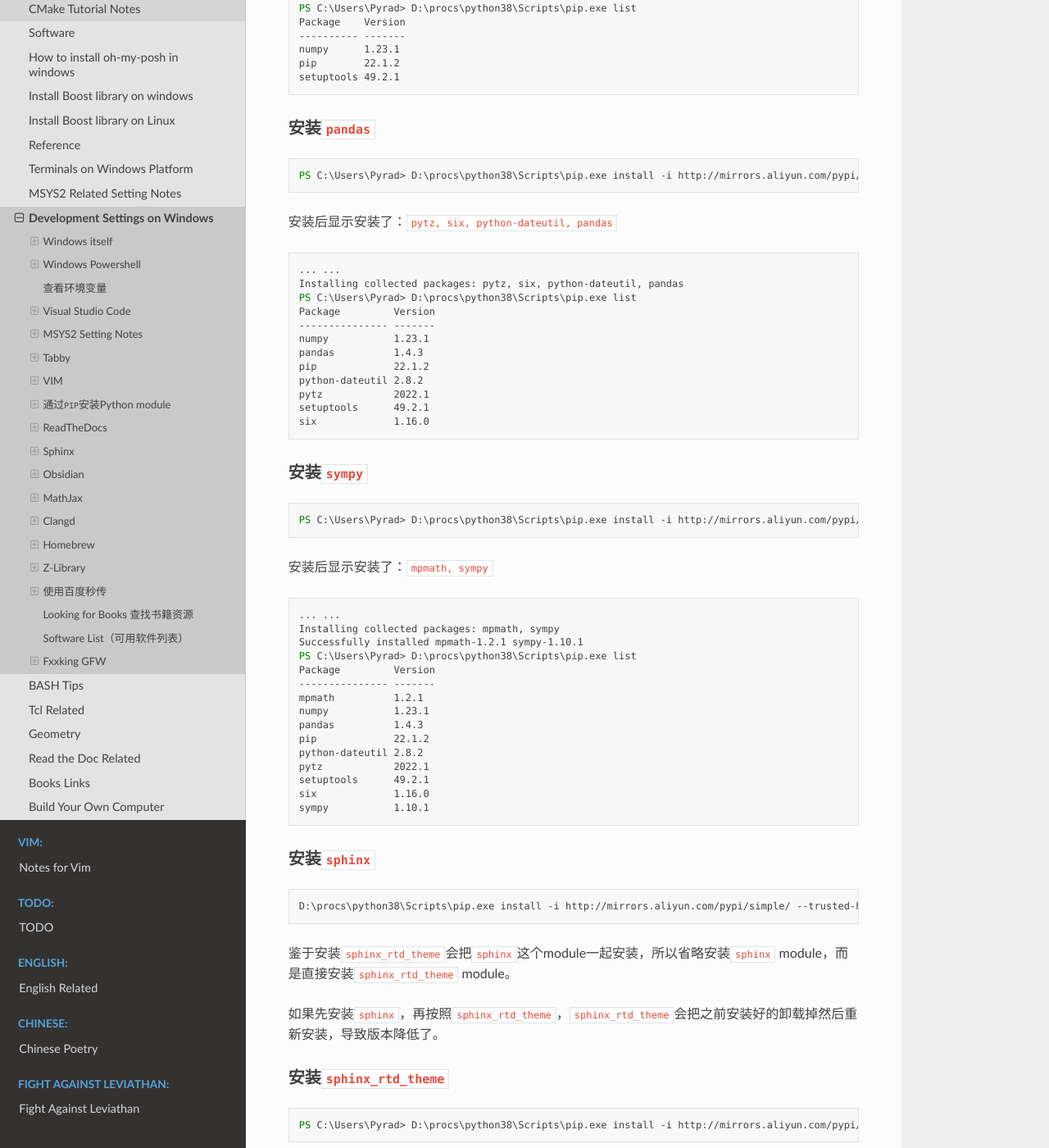
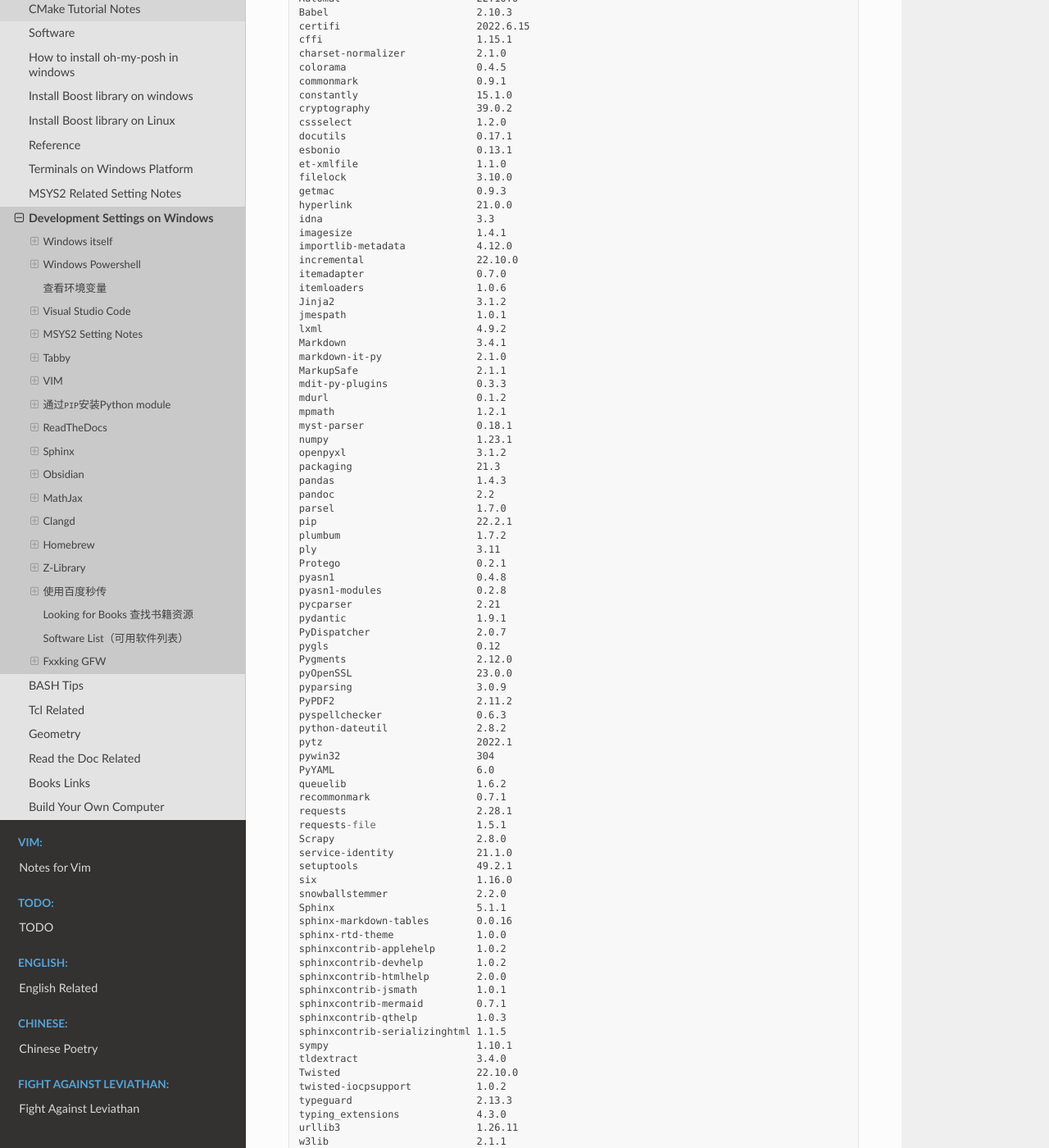
Before and after one commit to Pyrad/pyradnotes, a Sphinx documentation site: the page built from source/Notes/WinDevEnvSetup.md, in a window 1280 px wide and 1400 px high, scrolled down 18419 px. Shown: the whole window at 82% size. Built offline with Sphinx 7.4.7 and the Read the Docs theme 2.0.0, drawn with Linux system fonts in a browser that asks for light colours; some of the changed text lies outside the part shown.

Commit message:
Note Pip installed Py packages on win 7 (Asus)
Python packages installed on Asus Windows 7 util 2023-10-10 22:23

````diff
--- a/source/Notes/WinDevEnvSetup.md
+++ b/source/Notes/WinDevEnvSetup.md
@@ -958,6 +958,105 @@
 ```powershell
 pip install -i http://mirrors.aliyun.com/pypi/simple/ --trusted-host mirrors.aliyun.com  -r pypkglist.txt
 ```
+
+截止2023年10月10日22:21:54，Asus Windows 7上通过`pip install`安装的Python package列表如下：
+
+```powershell
+Package                       Version
+----------------------------- ---------
+alabaster                     0.7.12
+appdirs                       1.4.4
+attrs                         22.2.0
+Automat                       22.10.0
+Babel                         2.10.3
+certifi                       2022.6.15
+cffi                          1.15.1
+charset-normalizer            2.1.0
+colorama                      0.4.5
+commonmark                    0.9.1
+constantly                    15.1.0
+cryptography                  39.0.2
+cssselect                     1.2.0
+docutils                      0.17.1
+esbonio                       0.13.1
+et-xmlfile                    1.1.0
+filelock                      3.10.0
+getmac                        0.9.3
+hyperlink                     21.0.0
+idna                          3.3
+imagesize                     1.4.1
+importlib-metadata            4.12.0
+incremental                   22.10.0
+itemadapter                   0.7.0
+itemloaders                   1.0.6
+Jinja2                        3.1.2
+jmespath                      1.0.1
+lxml                          4.9.2
+Markdown                      3.4.1
+markdown-it-py                2.1.0
+MarkupSafe                    2.1.1
+mdit-py-plugins               0.3.3
+mdurl                         0.1.2
+mpmath                        1.2.1
+myst-parser                   0.18.1
+numpy                         1.23.1
+openpyxl                      3.1.2
+packaging                     21.3
+pandas                        1.4.3
+pandoc                        2.2
+parsel                        1.7.0
+pip                           22.2.1
+plumbum                       1.7.2
+ply                           3.11
+Protego                       0.2.1
+pyasn1                        0.4.8
+pyasn1-modules                0.2.8
+pycparser                     2.21
+pydantic                      1.9.1
+PyDispatcher                  2.0.7
+pygls                         0.12
+Pygments                      2.12.0
+pyOpenSSL                     23.0.0
+pyparsing                     3.0.9
+PyPDF2                        2.11.2
+pyspellchecker                0.6.3
+python-dateutil               2.8.2
+pytz                          2022.1
+pywin32                       304
+PyYAML                        6.0
+queuelib                      1.6.2
+recommonmark                  0.7.1
+requests                      2.28.1
+requests-file                 1.5.1
+Scrapy                        2.8.0
+service-identity              21.1.0
+setuptools                    49.2.1
+six                           1.16.0
+snowballstemmer               2.2.0
+Sphinx                        5.1.1
+sphinx-markdown-tables        0.0.16
+sphinx-rtd-theme              1.0.0
+sphinxcontrib-applehelp       1.0.2
+sphinxcontrib-devhelp         1.0.2
+sphinxcontrib-htmlhelp        2.0.0
+sphinxcontrib-jsmath          1.0.1
+sphinxcontrib-mermaid         0.7.1
+sphinxcontrib-qthelp          1.0.3
+sphinxcontrib-serializinghtml 1.1.5
+sympy                         1.10.1
+tldextract                    3.4.0
+Twisted                       22.10.0
+twisted-iocpsupport           1.0.2
+typeguard                     2.13.3
+typing_extensions             4.3.0
+urllib3                       1.26.11
+w3lib                         2.1.1
+wheel                         0.37.1
+zipp                          3.8.1
+zope.interface                6.0
+```
+
+
 ### 安装numpy
 
 ```powershell
````
